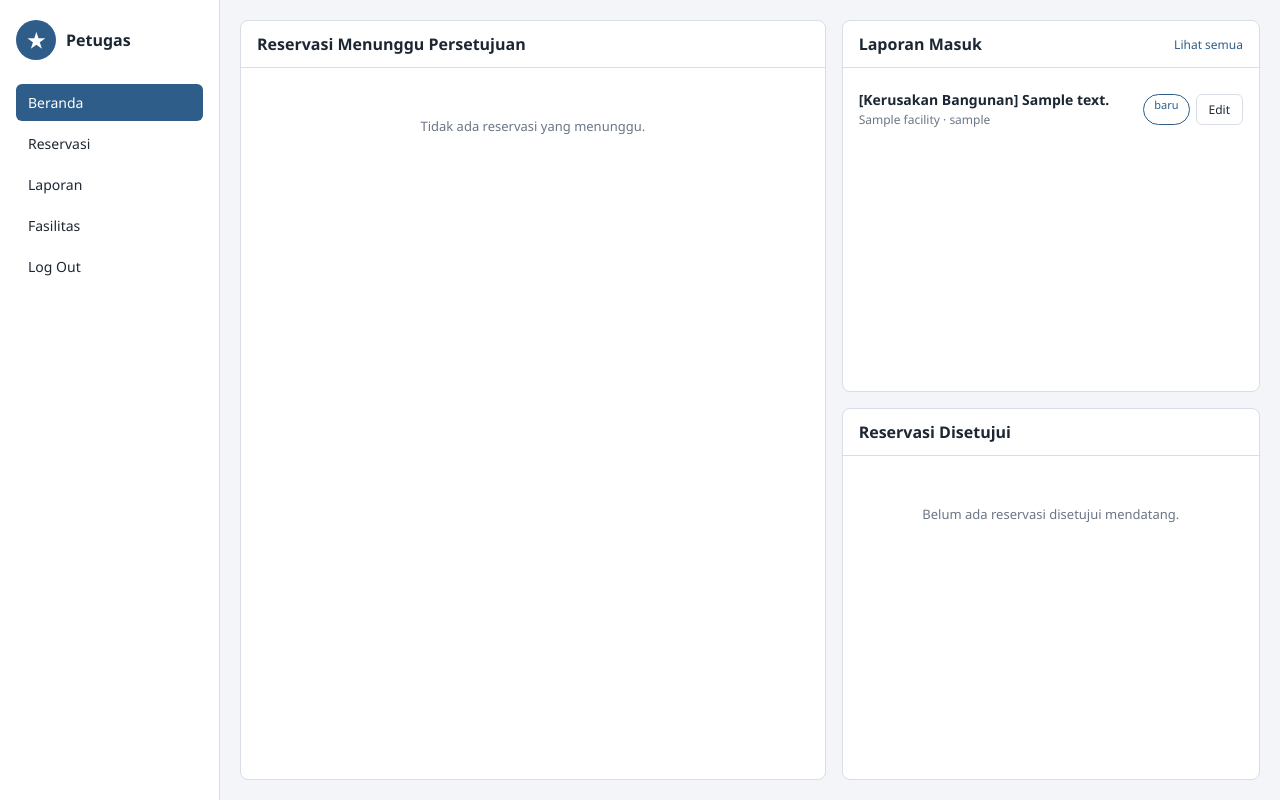
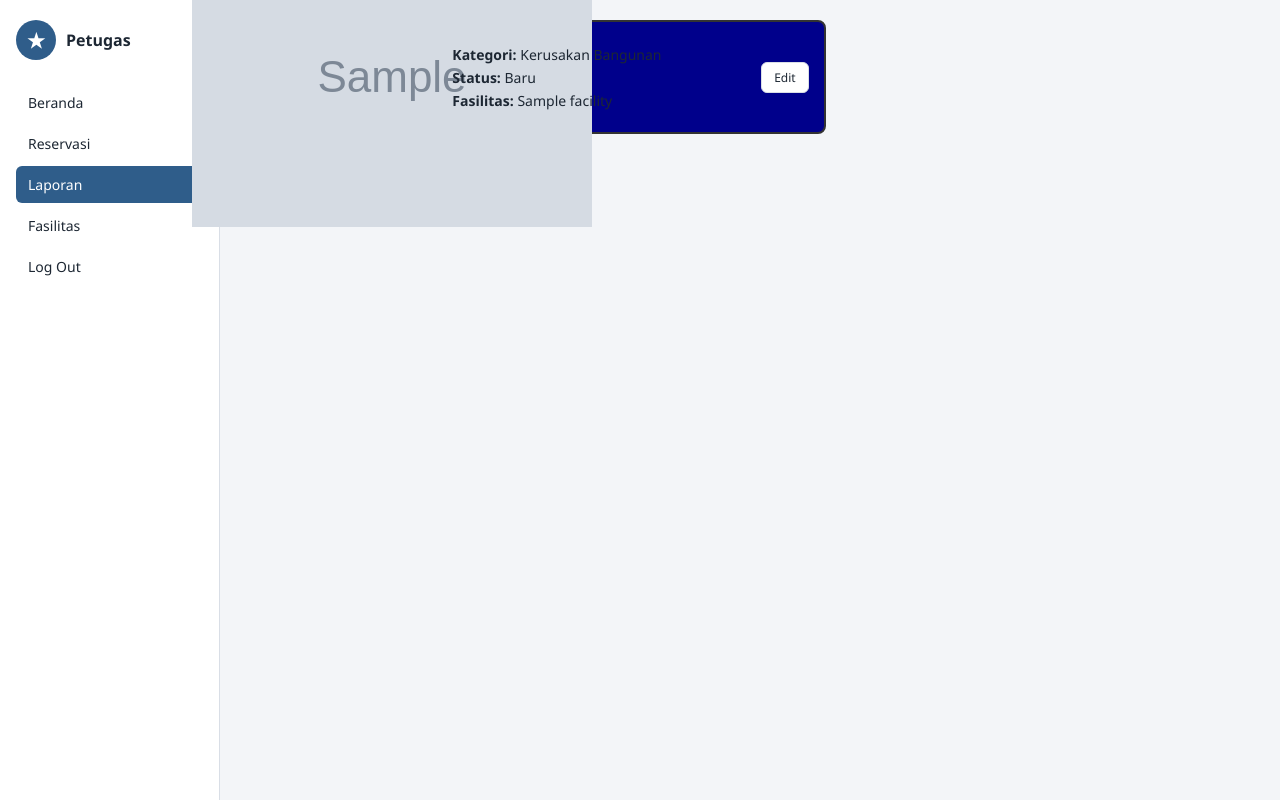
Before and after one commit to silentnebula18-cloud/project-ppk-kel-9, a PHP site: page /index.php?page=reports in a window 1280 px wide. Run offline with PHP 8.4, Linux system fonts and the light colour scheme; tables that the repository leaves empty hold one stand-in row (values such as "Sample post"); grey boxes marked "Sample" are stand-in pictures.

Commit message:
SRS 11 v1.0

```diff
--- /dev/null
+++ b/app/controllers/ReportController.php
@@ -0,0 +1,49 @@
+<?php
+require_once __DIR__ . '/../../config/database.php';
+require_once __DIR__ . '/../models/Report.php';
+
+class ReportController {
+    private $db;
+    private $reportModel;
+
+    public function __construct() {
+        if (session_status() === PHP_SESSION_NONE) session_start();
+        $database = new Database();
+        $this->db = $database->getConnection();
+        $this->reportModel = new Report($this->db);
+    }
+
+    // Tampilkan halaman daftar laporan
+    public function index() {
+        $reports = $this->reportModel->getAll();
+
+        // Ambil daftar fasilitas untuk dropdown modal
+        $queryFac = "SELECT fac_id, fac_name FROM facilities WHERE fac_status = 'aktif'";
+        $stmtFac = $this->db->prepare($queryFac);
+        $stmtFac->execute();
+        $facilities = $stmtFac->fetchAll(PDO::FETCH_ASSOC);
+
+        require_once __DIR__ . '/../../views/petugas/reports.php';
+    }
+
+    // Process Update Laporan
+    public function update() {
+        if ($_SERVER['REQUEST_METHOD'] === 'POST' && isset($_POST['rep_id'])) {
+            $id = $_POST['rep_id'];
+            $status = $_POST['rep_status'];
+            $fac_id = $_POST['fac_id'];
+            $resolution = trim($_POST['resolution'] ?? '');
+
+            try {
+                $this->reportModel->updateReport($id, $status, $fac_id, $resolution);
+                $_SESSION['flash_success'] = "Laporan berhasil diperbarui!";
+            } catch (PDOException $e) {
+                error_log($e->getMessage());
+                $_SESSION['flash_error'] = "Gagal memperbarui laporan: " . $e->getMessage();
+            }
+
+            header("Location: index.php?page=reports");
+            exit;
+        }
+    }
+}
--- /dev/null
+++ b/app/models/Report.php
@@ -0,0 +1,36 @@
+<?php
+class Report {
+    private $conn;
+    private $table_name = "reports";
+
+    public function __construct($db) {
+        $this->conn = $db;
+    }
+
+    // Ambil semua laporan beserta data user & fasilitas
+    public function getAll() {
+        $query = "SELECT rp.*, u.username, f.fac_name
+                  FROM " . $this->table_name . " rp
+                  LEFT JOIN users u ON rp.user_id = u.user_id
+                  LEFT JOIN facilities f ON rp.fac_id = f.fac_id
+                  ORDER BY rp.reported_at DESC";
+        $stmt = $this->conn->prepare($query);
+        $stmt->execute();
+        return $stmt->fetchAll(PDO::FETCH_ASSOC);
+    }
+
+    // Update status, fasilitas, dan resolusi
+    public function updateReport($id, $status, $fac_id, $resolution) {
+        $query = "UPDATE " . $this->table_name . "
+                  SET rep_status = :status,
+                      fac_id = :fac_id,
+                      resolution = :resolution
+                  WHERE rep_id = :id";
+        $stmt = $this->conn->prepare($query);
+        $stmt->bindParam(":status", $status);
+        $stmt->bindParam(":fac_id", $fac_id);
+        $stmt->bindParam(":resolution", $resolution);
+        $stmt->bindParam(":id", $id);
+        return $stmt->execute();
+    }
+}
--- a/public/index.php
+++ b/public/index.php
@@ -3,13 +3,13 @@
 if (session_status() === PHP_SESSION_NONE) session_start();
 
 // SIMULASI SESSION UNTUK TESTING
-// Menggunakan ID petugas dummy dari database yang sudah Anda insert ('off-1' atau 'off-2')
 $_SESSION['user_id'] = 'off-1';
 $_SESSION['username'] = 'petugas_1';
 $_SESSION['role'] = 'petugas';
 
 require_once __DIR__ . '/../app/controllers/DashboardController.php';
 require_once __DIR__ . '/../app/controllers/ReservationController.php';
+require_once __DIR__ . '/../app/controllers/ReportController.php';
 
 $page = $_GET['page'] ?? 'dashboard';
 $action = $_GET['action'] ?? 'index';
@@ -20,8 +20,15 @@ if ($page === 'reservation') {
         $controller->approve();
     } elseif ($action === 'reject') {
         $controller->reject();
-    } elseif ($action === 'cancel') { // Tambahkan routing ini
+    } elseif ($action === 'cancel') {
         $controller->cancel();
+    }
+} elseif ($page === 'reports') { // <--- TAMBAHKAN BLOK PERCABANGAN INI
+    $controller = new ReportController();
+    if ($action === 'update') {
+        $controller->update();
+    } else {
+        $controller->index();
     }
 } else {
     $controller = new DashboardController();
--- a/views/petugas/dashboard.php
+++ b/views/petugas/dashboard.php
@@ -23,7 +23,7 @@
         <nav>
             <a href="index.php?page=dashboard" class="active">Beranda</a>
             <a href="#">Reservasi</a>
-            <a href="#">Laporan</a>
+            <a href="index.php?page=reports">Laporan</a>
             <a href="#">Fasilitas</a>
             <a href="#">Log Out</a>
         </nav>
@@ -87,7 +87,7 @@
         <section class="panel" id="panel_laporan">
             <div class="panel_header">
                 <h2>Laporan Masuk</h2>
-                <a href="#">Lihat semua</a>
+                <a href="index.php?page=reports">Lihat semua</a>
             </div>
             <div class="panel_body">
                 <?php if (empty($reports)): ?>
--- /dev/null
+++ b/views/petugas/reports.php
@@ -0,0 +1,143 @@
+<!DOCTYPE html>
+<html lang="id">
+<head>
+    <meta charset="UTF-8">
+    <meta name="viewport" content="width=device-width, initial-scale=1">
+    <title>Petugas - Daftar Laporan</title>
+    <link rel="stylesheet" href="../../public/css/petugas/dashboard_style.css">
+    <style>
+        .report-card {
+            display: flex;
+            align-items: center;
+            border: 2px solid #333;
+            background: #00008B;
+            padding: 15px;
+            margin-bottom: 15px;
+            border-radius: 8px;
+            gap: 20px;
+        }
+        .report-thumb {
+            width: 80px;
+            height: 80px;
+            background: #fff3a0;
+            display: flex;
+            align-items: center;
+            justify-content: center;
+            border: 1px solid #ccc;
+            font-weight: bold;
+        }
+        .report-info { flex: 1; }
+        .report-info p { margin: 4px 0; font-size: 14px; }
+
+        /* Modal Popup */
+        .modal { display: none; position: fixed; z-index: 1000; left: 0; top: 0; width: 100%; height: 100%; background: rgba(0,0,0,0.5); }
+        .modal-content { background: #7393B3; margin: 10% auto; padding: 25px; width: 450px; border-radius: 8px; border: 2px solid #333; }
+        .form-group { margin-bottom: 15px; }
+        .form-group label { display: block; margin-bottom: 5px; font-weight: bold; }
+        .form-group select, .form-group textarea { width: 100%; padding: 8px; box-sizing: border-box; }
+    </style>
+</head>
+<body>
+
+    <aside id="sidebar">
+    <div id="sidebar_logo">
+        <span id="header_logo">★</span>
+        <span>Petugas</span>
+    </div>
+    <nav>
+        <a href="index.php?page=dashboard">Beranda</a>
+        <a href="#">Reservasi</a>
+        <a href="index.php?page=reports" class="active">Laporan</a>
+        <a href="#">Fasilitas</a>
+        <a href="#">Log Out</a>
+    </nav>
+</aside>
+
+    <main id="main">
+        <div class="report-list">
+            <?php if (empty($reports)): ?>
+                <p>Belum ada laporan masuk.</p>
+            <?php else: ?>
+                <?php foreach ($reports as $index => $rp): ?>
+                    <div class="report-card">
+                        <div class="report-title">Laporan <?= $index + 1 ?></div>
+                        <div class="report-thumb">
+                            <?php if (!empty($rp['photo'])): ?>
+                                <img src="../../public/uploads/<?= htmlspecialchars($rp['photo']) ?>" alt="Foto">
+                            <?php else: ?>
+                                Foto
+                            <?php endif; ?>
+                        </div>
+                        <div class="report-info">
+                            <p><strong>Kategori:</strong> <?= htmlspecialchars(ucwords($rp['category'])) ?></p>
+                            <p><strong>Status:</strong> <?= htmlspecialchars(ucfirst($rp['rep_status'])) ?></p>
+                            <p><strong>Fasilitas:</strong> <?= htmlspecialchars($rp['fac_name'] ?? 'Tidak Terkait') ?></p>
+                        </div>
+                        <div>
+                            <button type="button" class="btn-edit"
+                                    onclick='openEditModal(<?= json_encode($rp, JSON_HEX_APOS | JSON_HEX_QUOT) ?>)'>Edit</button>
+                        </div>
+                    </div>
+                <?php endforeach; ?>
+            <?php endif; ?>
+        </div>
+    </main>
+
+    <!-- Pop Up ketika Laporan diubah -->
+    <div id="editReportModal" class="modal">
+        <div class="modal-content">
+            <h3 style="text-align: center; margin-top:0;">Pop up ketika Laporan diubah</h3>
+            <form action="index.php?page=reports&action=update" method="POST">
+                <input type="hidden" name="rep_id" id="edit_rep_id">
+
+                <!-- Dropdown Status -->
+                <div class="form-group">
+                    <label for="edit_rep_status">Status</label>
+                    <select name="rep_status" id="edit_rep_status" required>
+                        <option value="baru">Baru</option>
+                        <option value="diproses">Diproses</option>
+                        <option value="selesai">Selesai</option>
+                        <option value="ditolak">Ditolak</option>
+                    </select>
+                </div>
+
+                <!-- Dropdown Fasilitas -->
+                <div class="form-group">
+                    <label for="edit_fac_id">Fasilitas</label>
+                    <select name="fac_id" id="edit_fac_id" required>
+                        <?php foreach ($facilities as $fac): ?>
+                            <option value="<?= $fac['fac_id'] ?>"><?= htmlspecialchars($fac['fac_name']) ?></option>
+                        <?php endforeach; ?>
+                    </select>
+                </div>
+
+                <!-- Textbox Resolusi -->
+                <div class="form-group">
+                    <label for="edit_resolution">Textbox resolusi</label>
+                    <textarea name="resolution" id="edit_resolution" rows="4" placeholder="Tuliskan resolusi/penanganan laporan..."></textarea>
+                </div>
+
+                <div style="text-align: right; gap: 10px; display: flex; justify-content: flex-end;">
+                    <button type="button" onclick="closeEditModal()">Batal</button>
+                    <button type="submit" class="btn_ok">Simpan Perubahan</button>
+                </div>
+            </form>
+        </div>
+    </div>
+
+    <script>
+        function openEditModal(report) {
+            document.getElementById('edit_rep_id').value = report.rep_id;
+            document.getElementById('edit_rep_status').value = report.rep_status;
+            document.getElementById('edit_fac_id').value = report.fac_id;
+            document.getElementById('edit_resolution').value = report.resolution || '';
+
+            document.getElementById('editReportModal').style.display = 'block';
+        }
+
+        function closeEditModal() {
+            document.getElementById('editReportModal').style.display = 'none';
+        }
+    </script>
+</body>
+</html>
```
